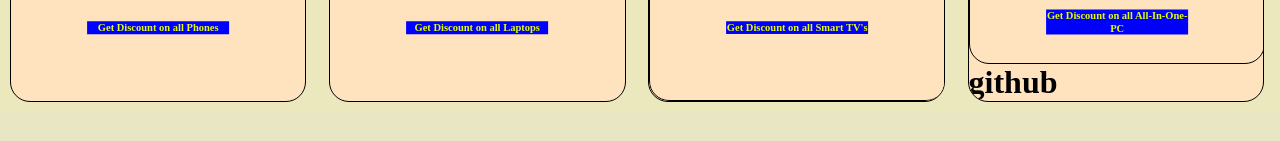
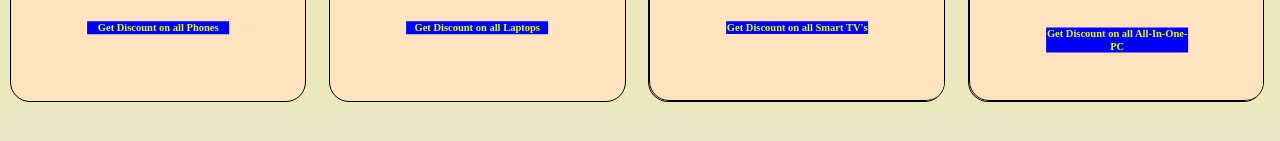
Before and after one commit to AbdulDataAnalyst/ElectronicShopWebsite, a plain HTML site: page index.html in a window 1280 px wide. Shown: the part 413-554 px from the top of the page. Drawn offline with Linux system fonts and the light colour scheme.

```diff
--- a/index.html
+++ b/index.html
@@ -77,7 +77,7 @@
             <br>
                <h1 class="small discount_heading"> Get Discount on all All-In-One-PC </h1>
         </div></a>
-     <h1>github</h1>
+
     </div>
     </body>
 </html>
```
